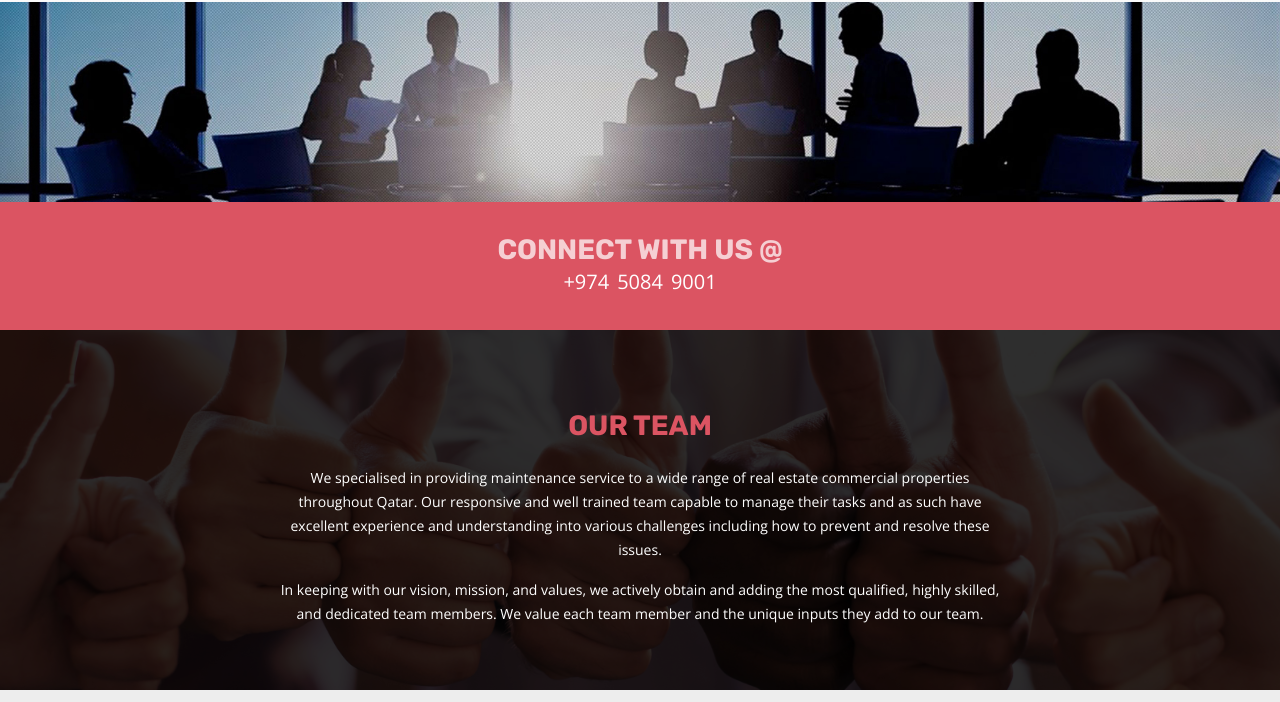
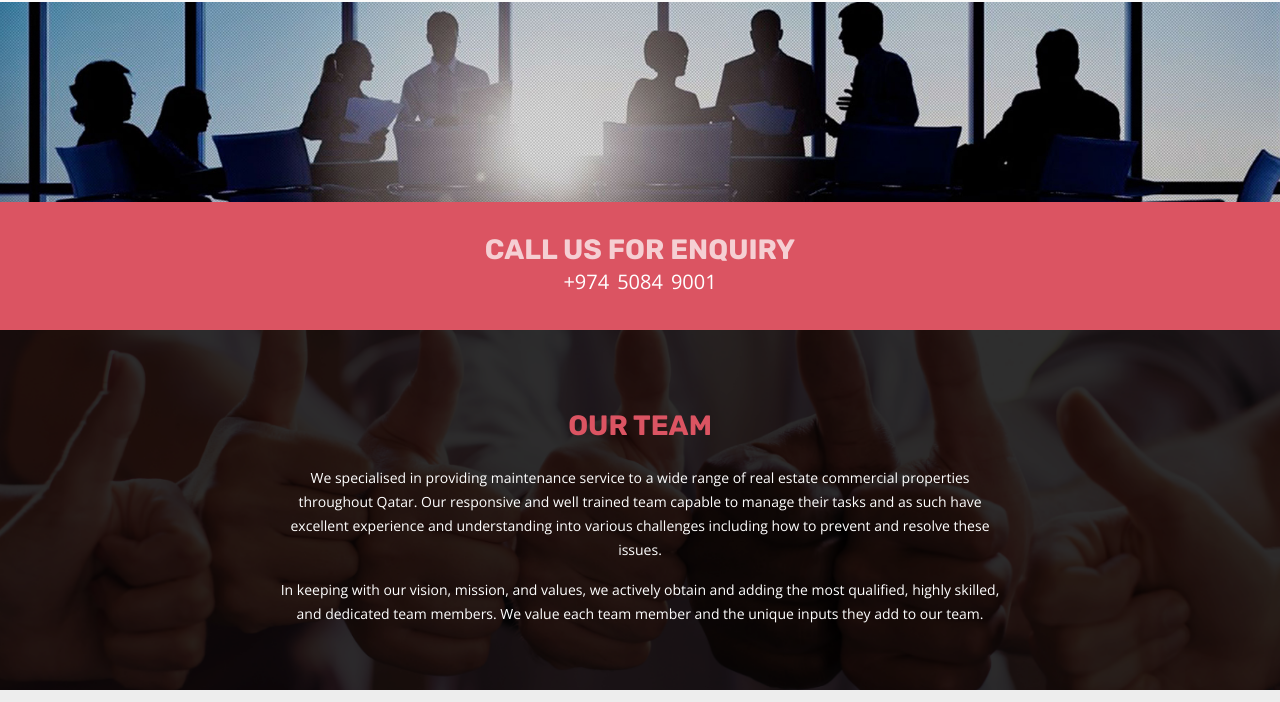
Before and after one commit to rans0000/versus, a website built with Parcel: page src/our-team.html in a window 1280 px wide. Shown: the part 98-800 px from the top of the page. Built offline with nearby package versions, Linux system fonts and the light colour scheme.

Commit message:
change call-to-us banner in inner pages

```diff
--- a/src/our-team.html
+++ b/src/our-team.html
@@ -65,7 +65,7 @@
 
                 <!-- callus-banner starts here -->
                 <aside class="callus-banner">
-                    <strong>Connect with us @</strong>
+                    <strong>Call us for enquiry</strong>
                     <a href="tel:+97450849001" class="tel-box">+974<span></span>5084<span></span>9001</a>
                 </aside>
                 <!-- callus-banner ends here -->
--- a/src/scss/styles.scss
+++ b/src/scss/styles.scss
@@ -1347,6 +1347,7 @@ a.icon-group-bare {
 }
 .our-team-wrapper {
     background: $color-primary url(../images/thumbs-up-bg.png?webp) no-repeat center center;
+    background-size: cover;
 }
 // -----------------------------------------
 .sustainability-wrapper {
```
Also changed, not shown: src/about-us.html (+1 -1 lines), src/contact.html (+1 -1 lines), src/policies.html (+1 -1 lines), src/services.html (+1 -1 lines), src/terms.html (+1 -1 lines).
